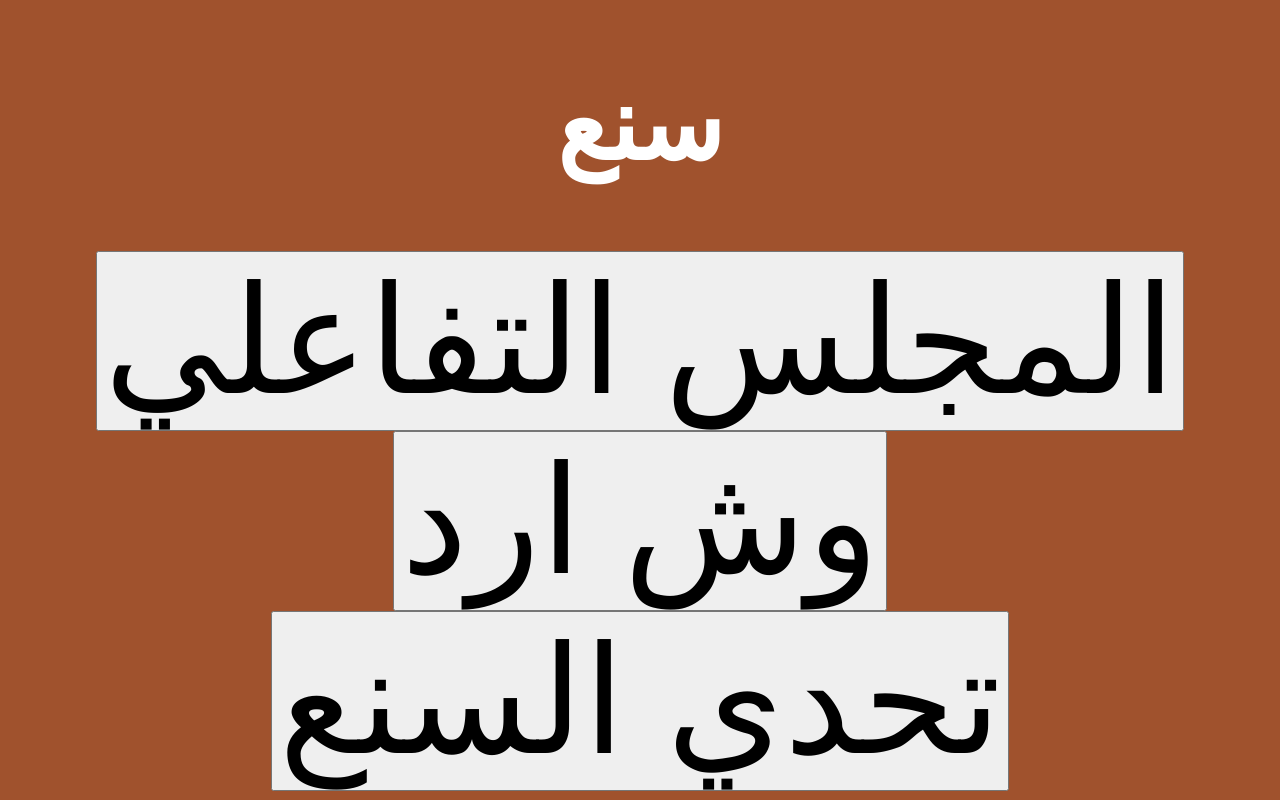
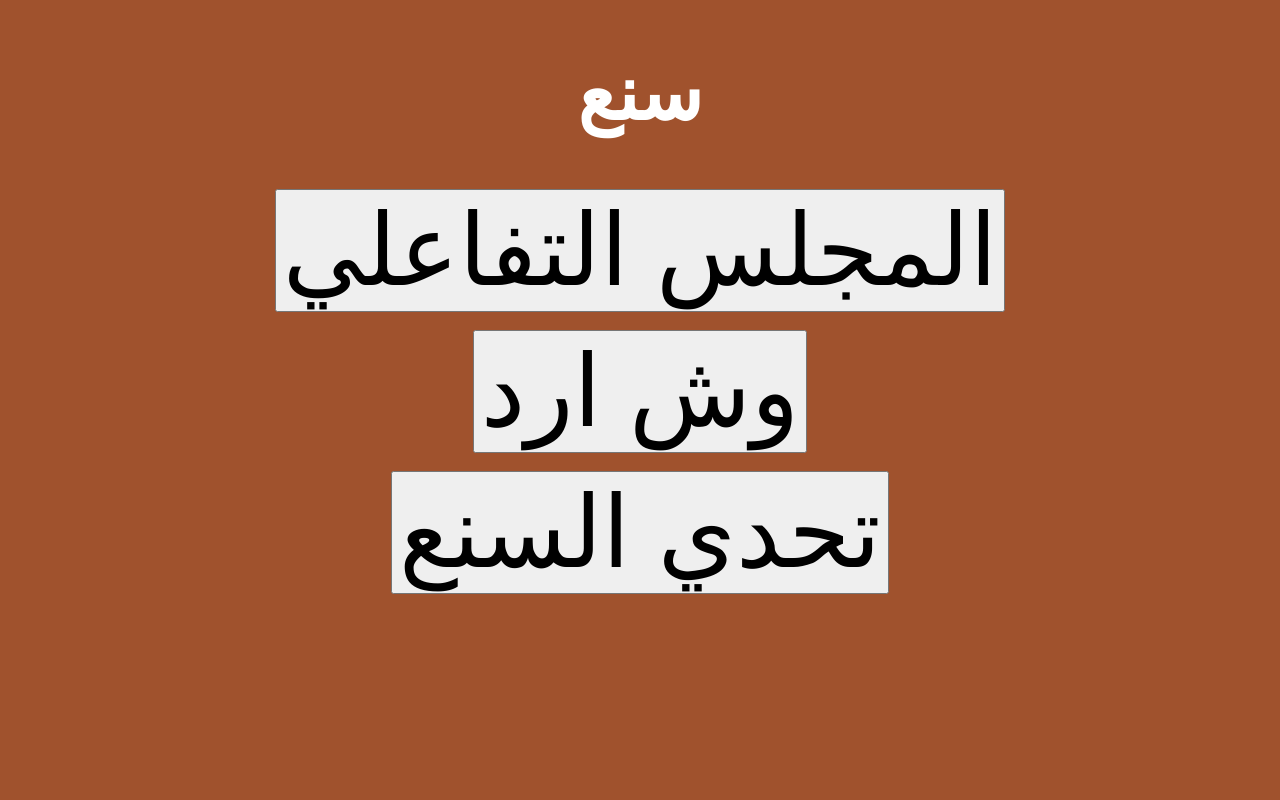
Before and after one commit to mind0o/Sanaa, a plain HTML site: page MainMenu.html in a window 1280 px wide. Drawn offline with Linux system fonts and the light colour scheme.

Commit message:
Update MainMenu.html

```diff
--- a/MainMenu.html
+++ b/MainMenu.html
@@ -7,11 +7,11 @@ body {
   background-color: sienna;
 }
 h1 {
-  font-size: 100px;
+  font-size: 75px;
   color: white;
 }
 button {
-  font-size: 150px;
+  font-size: 100px;
 }
 
 </style>
@@ -22,9 +22,9 @@ button {
 <div style="text-align: center;">
 	<h1>سنع</h1>
 <button type="button" onclick="location.href='PAGE3.html'">المجلس التفاعلي</button>
-<br>
+<br><br>
 <button type="button" onclick="location.href='MainMenu.html'">وش ارد</button>
-<br>
+<br><br>
 <button type="button" onclick="location.href='MainMenu.html'">تحدي السنع</button>
 </div>
 
```
